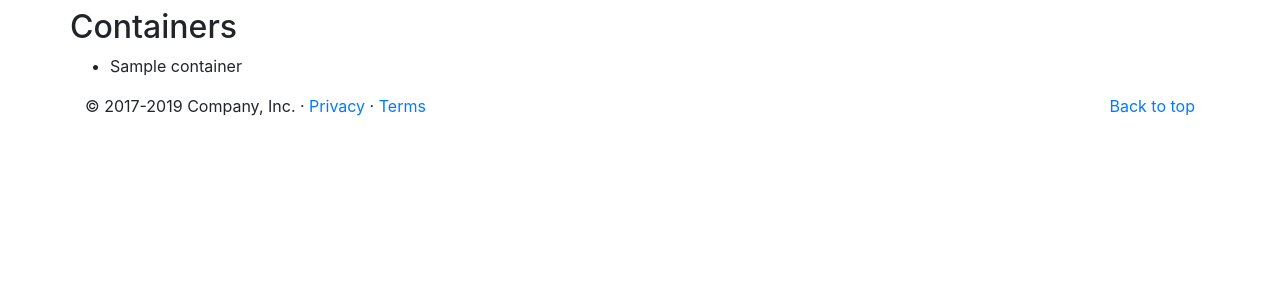
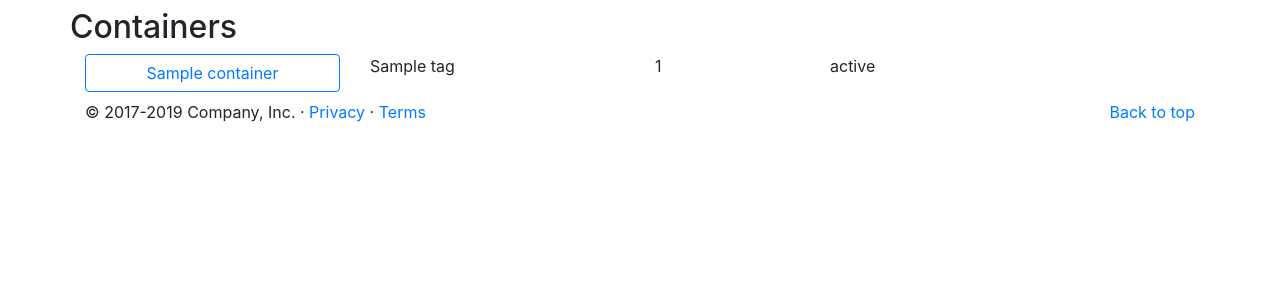
Before and after one commit to sebastianlach/dockerboard, a Django app: template dockerboard/containers/templates/containers/list.html in a window 1280 px wide. Shown: the part 56-356 px from the top of the page. Run offline with Django 3.2, Linux system fonts and the light colour scheme; the template is opened without the code that fills it: most values are stand-ins (such as "Sample title", 1, 10 or a date in 2020); some libraries are stand-ins or nearby versions.

Commit message:
Update containers views

```diff
--- a/dockerboard/containers/templates/containers/list.html
+++ b/dockerboard/containers/templates/containers/list.html
@@ -6,13 +6,22 @@
         <h2>Containers</h2>
     </div>
 
-    <div class="row">
-        <ul>
-        {% for container in containers %}
-            <li>{{ container }}</li>
-        {% endfor %}
-        </ul>
+    {% for container in containers %}
+    <div class="row mb-2">
+        <div class="col-lg-3">
+            <a href="{% url 'dashboard:index' %}" class="btn btn-block btn-outline-primary">
+                {{ container.name }}
+            </a>
+        </div>
+        <div class="col-lg-3">
+            {% for tag in container.image.tags %}
+                {{ tag }}{% if not forloop.last %}, {% endif %}
+            {% endfor %}
+        </div>
+        <div class="col-lg-2">{{ container.image.short_id|slice:"-10:" }}</div>
+        {{ container.status }}
     </div>
+    {% endfor %}
 
 </div>
 {% endblock %}
--- a/dockerboard/images/views.py
+++ b/dockerboard/images/views.py
@@ -4,7 +4,9 @@ from datasource.source import DockerSource
 
 def list(request):
     datasource = DockerSource()
+    images = datasource.images
     context = dict(
-        images=datasource.images,
+        images=images,
+        count=len(images),
     )
     return render(request, 'images/list.html', context)
```
